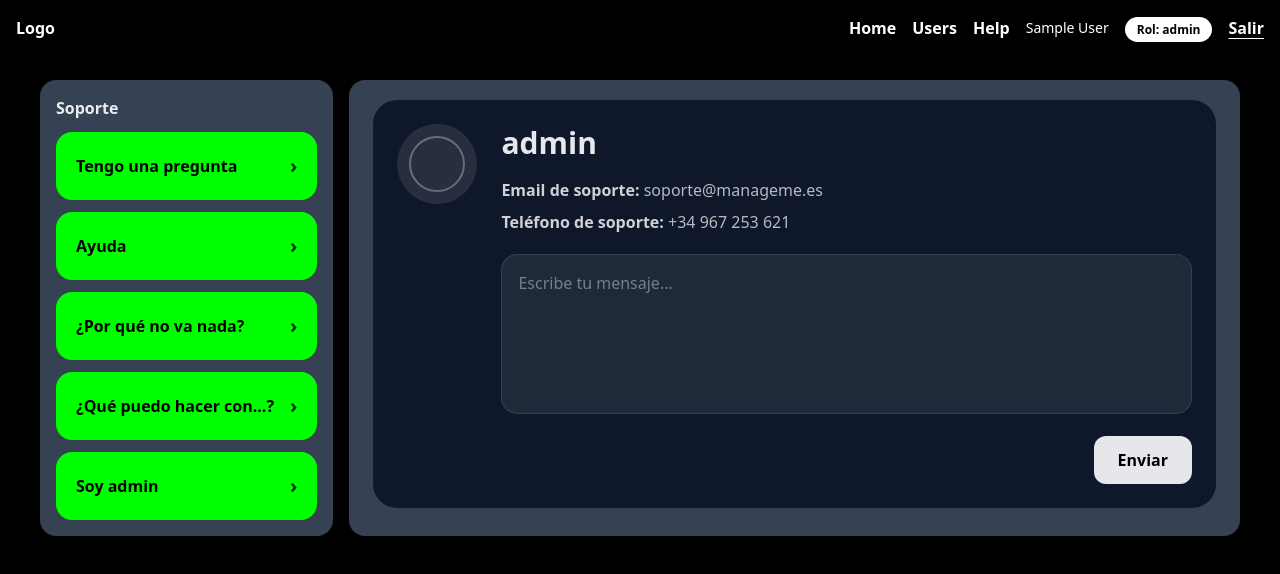
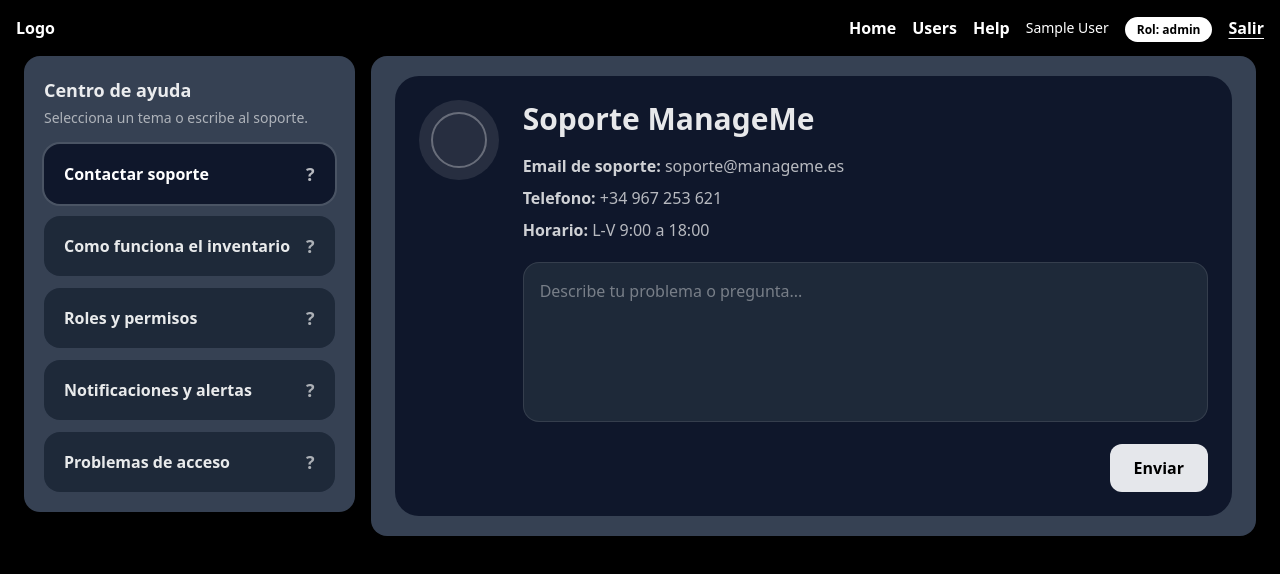
Before and after one commit to GRDinculescu/ManageMe_React, a React (Vite) app: page /help in a window 1280 px wide. Shown: the top 574 px of the page. Built offline with nearby package versions, Linux system fonts and the light colour scheme; sample sign-in values are in the browser's storage.

Commit message:
Updating "Help" page

```diff
--- a/src/routes/Help.jsx
+++ b/src/routes/Help.jsx
@@ -2,11 +2,11 @@
 import Layout from './Layout';
 
 const FAQ_ITEMS = {
-  "Tengo una pregunta": "Formulario",
-  "Ayuda": "help help help help help help help help help ",
-  "¿Por qué no va nada?": "why nothing works why nothing works why nothing works why nothing works why nothing works why nothing works why nothing works ",
-  "¿Qué puedo hacer con...?": "What can I do with...? What can I do with...? What can I do with...? What can I do with...? What can I do with...? What can I do with...?",
-  "Soy admin": "I am admin I am admin I am admin I am admin I am admin I am admin I am admin I am admin I am admin I am admin I am admin I am admin I am admin I am admin",
+  "Contactar soporte": "Formulario",
+  "Como funciona el inventario": "Crea, edita y elimina productos desde el catalogo. Usa filtros y busqueda para encontrar rapido lo que necesitas.",
+  "Roles y permisos": "Los admins gestionan stock y usuarios. Los clientes solo consultan el catalogo y reciben notificaciones.",
+  "Notificaciones y alertas": "Configura avisos de stock minimo y revisa cambios recientes desde la pantalla principal.",
+  "Problemas de acceso": "Verifica usuario y contrasena. Si el acceso falla, usa el modo invitado o contacta soporte."
 };
 
 export default function Help() {
@@ -17,26 +17,36 @@
   return (
     <>
       <Layout>
-        <div className="flex flex-wrap gap-4 pt-20 px-10 pb-5">
+        <div className="flex flex-wrap gap-4 pt-14 px-6 pb-6 w-screen overflow-hidden">
           {/* Columna izquierda: opciones */}
-          <div className="flex flex-1 flex-col gap-4 top-20 h-fit">
-            <div className="bg-gray-700 rounded-2xl p-4">
-              <p className="font-bold text-white/90 mb-3">Soporte</p>
+          <div className="flex flex-1 flex-col gap-4 h-fit">
+            <div className="bg-gray-700 rounded-2xl p-5">
+              <p className="font-bold text-white/90 text-lg">Centro de ayuda</p>
+              <p className="text-sm text-white/60 mt-1">
+                Selecciona un tema o escribe al soporte.
+              </p>
 
-              <div className="flex flex-col gap-3">
-                {faqEntries.map(([key]) => (
+              <div className="flex flex-col gap-3 mt-4">
+                {faqEntries.map(([key]) => {
+                  const isActive = key === selectedKey;
+                  return (
                     <button
+                      key={key}
                       type="button"
-                    className="group flex items-center justify-between rounded-2xl px-5 py-5 bg-button-add font-semibold text-black
-                               hover:brightness-110 active:brightness-95 transition"
+                      className={`group flex items-center justify-between rounded-2xl px-5 py-4 font-semibold transition ${
+                        isActive
+                          ? 'bg-slate-900 text-white ring-2 ring-white/10'
+                          : 'bg-gray-800 text-white/90 hover:bg-gray-700'
+                      }`}
                       onClick={() => setSelectedKey(key)}
                     >
                       <span className="truncate">{key}</span>
-                    <span className="ml-4 text-xl opacity-80 group-hover:opacity-100">
-                      ›
+                      <span className="ml-4 text-lg opacity-70 group-hover:opacity-100">
+                        ?
                       </span>
                     </button>
-                ))}
+                  );
+                })}
               </div>
             </div>
           </div>
@@ -53,21 +63,27 @@
                 {/* Info */}
                 <div className="flex-1">
                   <h2 className="text-3xl font-bold text-white/90 leading-tight">
-                    admin
+                    Soporte ManageMe
                   </h2>
 
                   <div className="mt-4 space-y-2 text-white/70">
                     <p>
                       <span className="font-semibold text-white/80">
                         Email de soporte:
-                      </span>{" "}
+                      </span>{' '}
                       soporte@manageme.es
                     </p>
                     <p>
                       <span className="font-semibold text-white/80">
-                        Teléfono de soporte:
-                      </span>{" "}
+                        Telefono:
+                      </span>{' '}
                       +34 967 253 621
+                    </p>
+                    <p>
+                      <span className="font-semibold text-white/80">
+                        Horario:
+                      </span>{' '}
+                      L-V 9:00 a 18:00
                     </p>
                   </div>
 
@@ -76,7 +92,7 @@
                     <textarea
                       className="w-full min-h-40 resize-none rounded-2xl bg-gray-800 text-white/90 placeholder:text-white/40
                                border border-white/10 focus:outline-none focus:ring-2 focus:ring-white/20 p-4"
-                      placeholder="Escribe tu mensaje..."
+                      placeholder="Describe tu problema o pregunta..."
                     />
                   </div>
 
@@ -92,26 +108,20 @@
                   </div>
                 </div>
               </div>
-
             ) : (
               <div className="flex items-start gap-6 bg-slate-900 rounded-3xl p-6">
-
                 {/* FAQ */}
                 <div className="flex-1 h-100">
                   <h2 className="text-3xl font-bold text-white/90 leading-tight text-center">
                     {selectedKey}
                   </h2>
 
-                  <div className="mt-4 space-y-2 text-white/70 text-center">
-                    <p>
-                      {selectedVal}
-                    </p>
+                  <div className="mt-4 text-white/70 text-center">
+                    <p>{selectedVal}</p>
                   </div>
                 </div>
               </div>
             )}
-
-
           </div>
         </div>
       </Layout>
```
Lines whose indentation alone changed are shown as unchanged.
